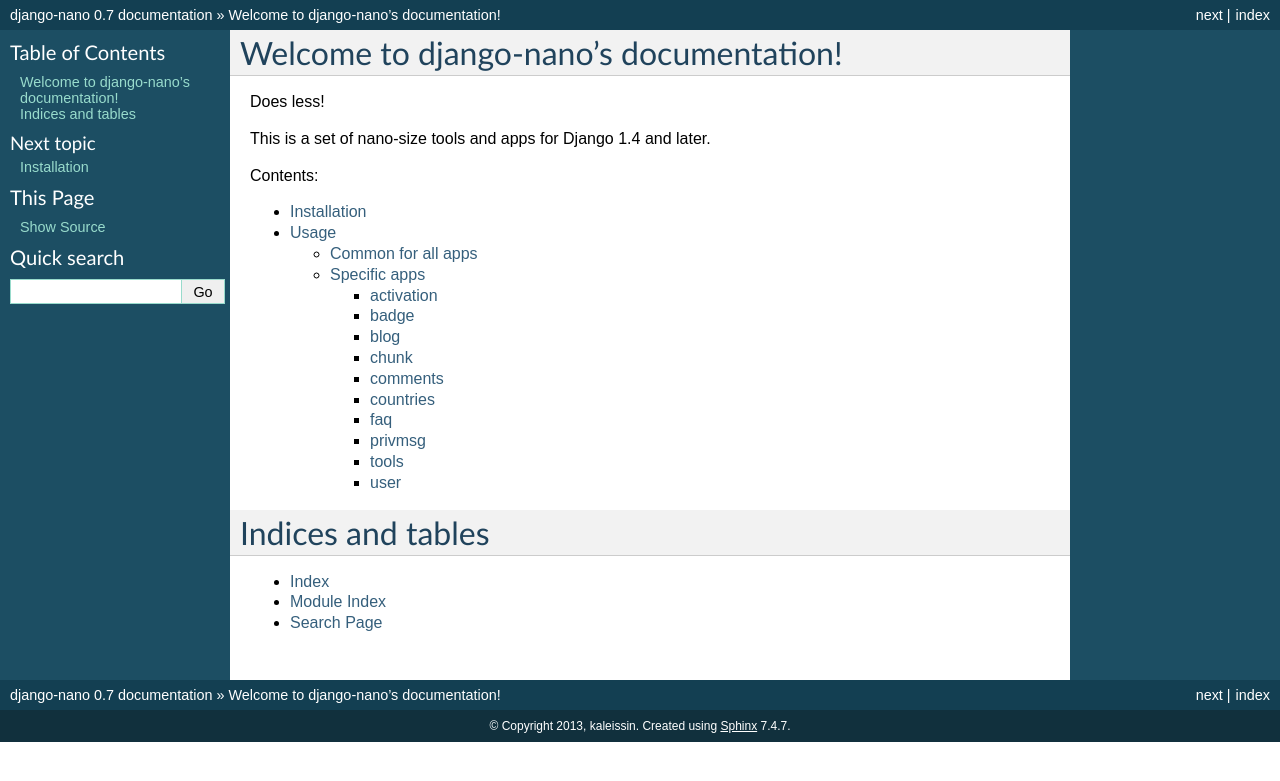
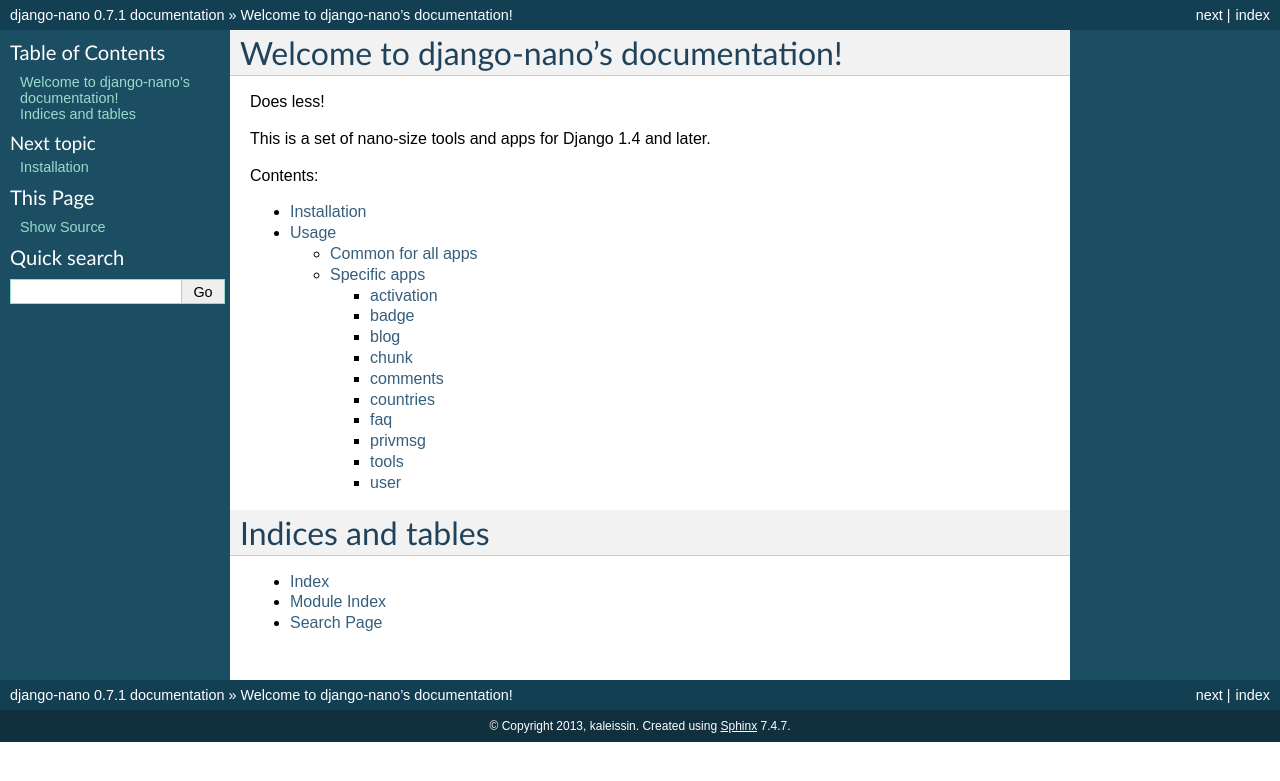
Before and after one commit to metatrevor/django-nano, a Sphinx documentation site: the page built from docs/index.rst, in a window 1280 px wide. Shown: the top 781 px of the page. Built offline with Sphinx 7.4.7, drawn with Linux system fonts in a browser that asks for light colours.

Commit message:
Bugfix release

```diff
--- a/docs/conf.py
+++ b/docs/conf.py
@@ -55,7 +55,7 @@
 # The short X.Y version.
 version = '0.7'
 # The full version, including alpha/beta/rc tags.
-release = '0.7'
+release = '0.7.1'
 
 # The language for content autogenerated by Sphinx. Refer to documentation
 # for a list of supported languages.
--- a/setup.py
+++ b/setup.py
@@ -29,7 +29,7 @@
 )
 
 setup(name='nano',
-        version='0.7',
+        version='0.7.1',
         packages=find_packages(exclude=exclude),
         include_package_data=True,
         zip_safe=False,
```
